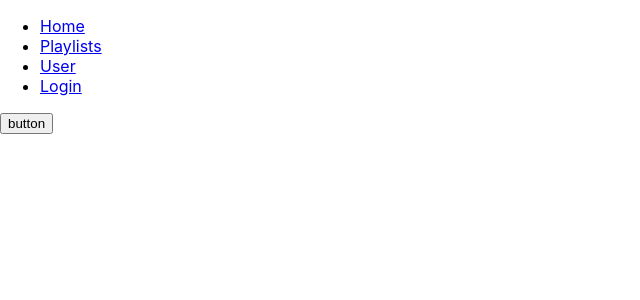
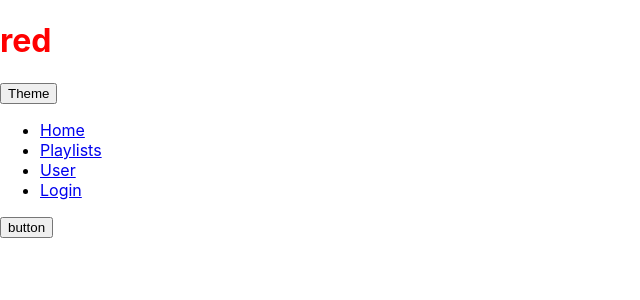
Before and after one commit to luketurnerdev/spotify-react, a React (Create React App) app: page / in a window 1280 px wide. Shown: the top 300 px of the page, without its empty margins (0-640 px from the left). Built offline with nearby package versions, Linux system fonts and the light colour scheme.

Commit message:
useState example

```diff
--- a/src/App.js
+++ b/src/App.js
@@ -3,14 +3,36 @@ import Routes from "./Components/Routes";
 import './App.css';
 import axios from 'axios';
 
+const UserContext = React.createContext({
+  userID: null,
+  accessToken: null,
+})
+
 function App(props) {
 
+  const [theme, setTheme] = React.useState("red");
+
+  const onClickHandler = () => {
+    setTheme(theme === "red" ? "blue" : "red")
+  }
   return (
     <>
+        <Text theme={theme}/>
+          <button onClick={onClickHandler}>Theme</button>
+
+
          <Routes/>
     </>
   )
 }
 
+function Text({theme}) {
+  return(
+    <h1 style = {{
+       color: `${theme}`
+    }}>{theme}</h1>
+  );
+  }
+
 
 export default App;
--- /dev/null
+++ b/src/ThemeContext.js
@@ -0,0 +1,4 @@
+import React from "react";
+
+const ThemeContext = React.createContext("light");
+export default ThemeContext;
```
